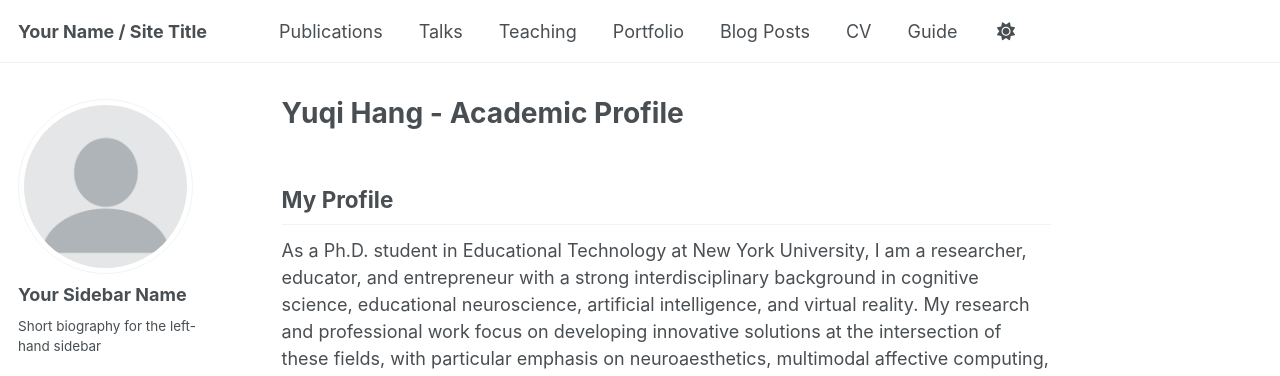
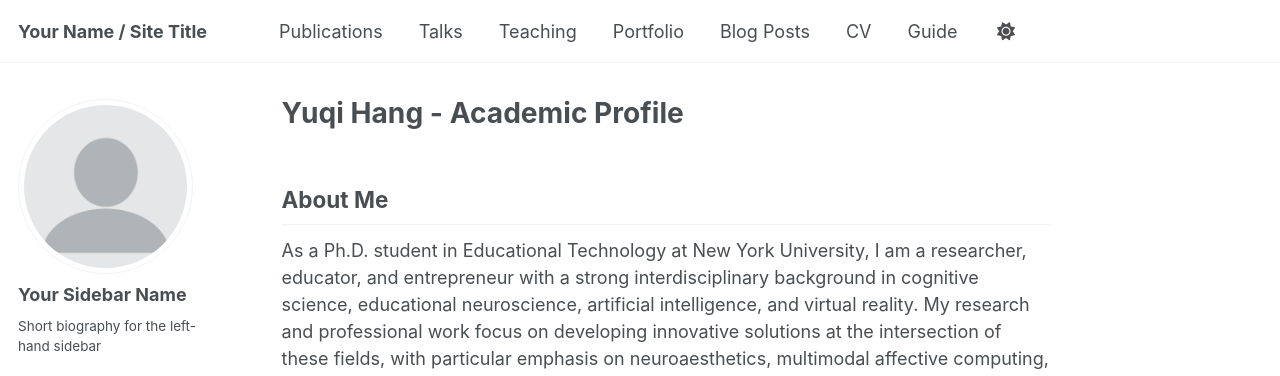
Before and after one commit to yh2072/main, a Jekyll site: the page built from _pages/about.md, in a window 1280 px wide and 900 px high. Shown: the top 376 px of the window. Built offline with Jekyll 4.4.1, drawn with Linux system fonts in a browser that asks for light colours; some web fonts are replaced.

Commit message:
Update about.md

```diff
--- a/_pages/about.md
+++ b/_pages/about.md
@@ -7,7 +7,7 @@ redirect_from:
   - /about.html
 ---
 
-## My Profile
+## About Me
 As a Ph.D. student in Educational Technology at New York University, I am a researcher, educator, and entrepreneur with a strong interdisciplinary background in cognitive science, educational neuroscience, artificial intelligence, and virtual reality. My research and professional work focus on developing innovative solutions at the intersection of these fields, with particular emphasis on neuroaesthetics, multimodal affective computing, and evidence-based learning experience design in virtual environments.
 
 I excel at translating complex research theories into practical product applications, with comprehensive experience spanning the entire product development lifecycle—from user needs analysis and prototyping to technical implementation and market validation. My expertise includes AI model fine-tuning, VR/AR development, and advanced data analysis techniques, complemented by strong skills in user research, product design, and team collaboration. I have successfully led multiple projects that combine cutting-edge technologies with educational and therapeutic applications, demonstrating my ability to bridge theoretical research with practical implementation.
```
